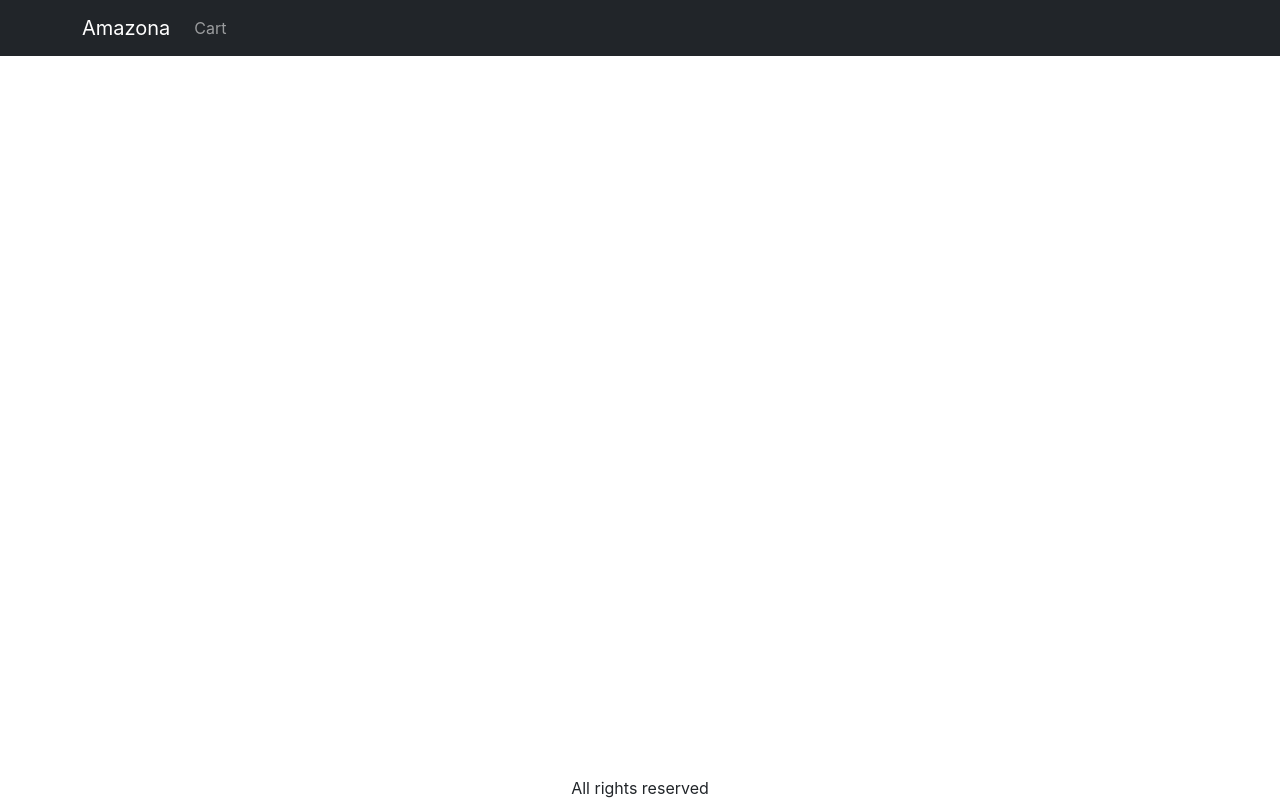
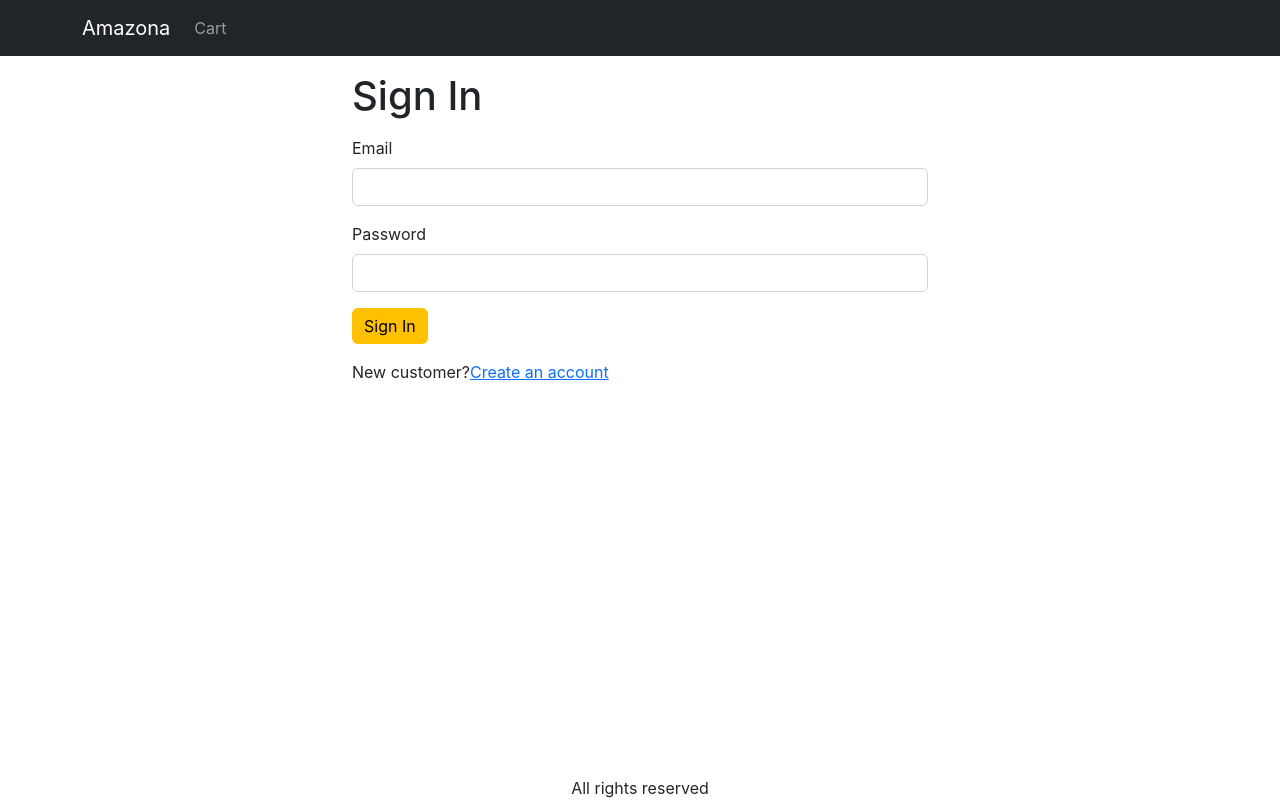
Before and after one commit to doikuomola/amazona, a React (Create React App) app in the folder frontend/: page /signin in a window 1280 px wide. Built offline with nearby package versions, Linux system fonts and the light colour scheme.

Commit message:
SigninScreen

```diff
--- a/frontend/src/App.js
+++ b/frontend/src/App.js
@@ -1,5 +1,5 @@
 import { BrowserRouter, Routes, Route } from 'react-router-dom';
-import { CartScreen, HomeScreen, ProductScreen } from './screens';
+import { CartScreen, HomeScreen, ProductScreen, SigninScreen } from './screens';
 import Navbar from 'react-bootstrap/Navbar';
 import Nav from 'react-bootstrap/Nav';
 import Container from 'react-bootstrap/Container';
@@ -40,6 +40,7 @@
             <Routes>
               <Route path="/" element={<HomeScreen />} />
               <Route path="/cart" element={<CartScreen />} />
+              <Route path="/signin" element={<SigninScreen />} />
               <Route path={`/product/:slug`} element={<ProductScreen />} />
             </Routes>
           </Container>
--- a/frontend/src/index.css
+++ b/frontend/src/index.css
@@ -32,3 +32,7 @@
 .img-thumbnail {
   height: 80px;
 }
+
+.small-container {
+  max-width: 600px;
+}
--- /dev/null
+++ b/frontend/src/screens/SigninScreen.js
@@ -0,0 +1,40 @@
+import React from 'react';
+import { Helmet } from 'react-helmet-async';
+import Container from 'react-bootstrap/Container';
+import Form from 'react-bootstrap/Form';
+import Button from 'react-bootstrap/Button';
+import { Link, useLocation } from 'react-router-dom';
+
+export default function SigninScreen() {
+  const { search } = useLocation();
+  const redirectInUrl = new URLSearchParams(search).get('redirect');
+  const redirect = redirectInUrl ? redirectInUrl : '/';
+
+  return (
+    <Container className="small-container">
+      <Helmet>
+        <title>Sign In</title>
+      </Helmet>
+      <h1 className="my-3">Sign In</h1>
+      <Form>
+        <Form.Group className="mb-3" controlId="email">
+          <Form.Label>Email</Form.Label>
+          <Form.Control type="email" required />
+        </Form.Group>
+        <Form.Group className="mb-3" controlId="password">
+          <Form.Label>Password</Form.Label>
+          <Form.Control type="password" required />
+        </Form.Group>
+        <div className="mb-3">
+          <Button type="submit" className="primary">
+            Sign In
+          </Button>
+        </div>
+        <div className="mb-3">
+          New customer?
+          <Link to={`/signup?redirect=${redirect}`}>Create an account</Link>
+        </div>
+      </Form>
+    </Container>
+  );
+}
--- a/frontend/src/screens/index.js
+++ b/frontend/src/screens/index.js
@@ -1,3 +1,4 @@
 export { default as HomeScreen } from './HomeScreen';
 export { default as ProductScreen } from './ProductScreen';
 export { default as CartScreen } from './CartScreen';
+export { default as SigninScreen } from './SigninScreen';
```
